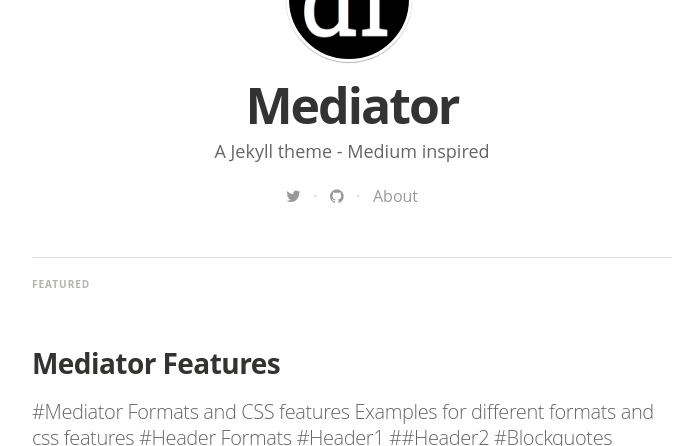
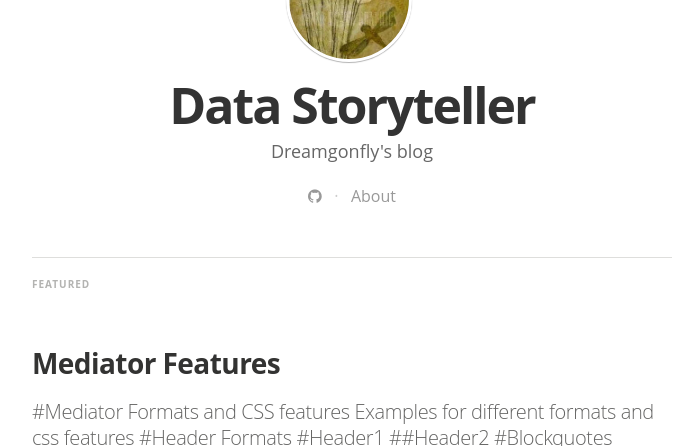
Before and after one commit to dreamgonfly/dreamgonfly.github.io, a Jekyll site: the page built from index.html, in a window 1280 px wide and 900 px high, cut to the strip 454-900 px from the top of the window. Shown: the whole strip, without its empty margins (288-972 px from the left). Built offline with Jekyll 4.4.1, drawn with Linux system fonts in a browser that asks for light colours; nearby versions of some CDN libraries; some web fonts are replaced; the list of posts is cut into pages by our own code; comment, search, counter and statistics services are not loaded; some of the changed text lies outside the part shown.

Commit message:
Configure site settings

```diff
--- a/_config.yml
+++ b/_config.yml
@@ -4,28 +4,28 @@ gems:
   - jekyll-paginate
 
 # Site settings
-title: "Mediator"
+title: "Data Storyteller"
 description: > # this means to ignore newlines until "email:"
-   A Jekyll theme - Medium inspired
+   Dreamgonfly's blog
 
-email: a-mail@mail.mail
+email: dreamgonfly@gmail.com
 #blog logo
-logo: "/assets/images/df_logo.jpg"
-float_logo: true # true, false (default)
+logo: "/assets/images/dragonfly_moon.jpg"
+float_logo: false # true, false (default)
 
 # blog cover
 cover: "/assets/images/cA4aKEIPQrerBnp1yGHv_IMG_9534-3-2.jpg"
 
-name: 'Dirk Fabisch'
-author: 'Dirk Fabisch'
+name: 'Jo, Yongrae'
+author: 'Jo, Yongrae'
 author_image: "/assets/images/author.jpg"
 
 paginate:	5
 
-url: "http://myblog.***.***" # the base hostname & protocol for your site
+url: "https://dreamgonfly.github.io" # the base hostname & protocol for your site
 baseurl: ""
 #used to display twitter cards
-twitter_handle: '@dirkfabisch'
+twitter_handle: '@dreamgonfly'
 
 #fill in disqus shortname to use disqus
 disqus: dreamgonfly-blog
@@ -34,12 +34,12 @@ disqus: dreamgonfly-blog
 
 # social icons and sharing options
 social:
-  - icon:	twitter
-    url:	https://twitter.com/dirkfabisch
-    desc: Follow me on twitter
-    share_url: http://twitter.com/share
-    share_title: ?text=
-    share_link: "&amp;url="
+  # - icon:	twitter
+  #   url:	https://twitter.com/dirkfabisch
+  #   desc: Follow me on twitter
+  #   share_url: http://twitter.com/share
+  #   share_title: ?text=
+  #   share_link: "&amp;url="
 
 #  - icon:	facebook
 #    url:	https://facebook.com/???
@@ -49,7 +49,7 @@ social:
 #    share_link: "&amp;u="
 
   - icon:	github
-    url:	https://github.com/dirkfabisch
+    url:	https://github.com/dreamgonfly
     desc:	Fork me on github
     share_url:
     share_title:
```
Also changed, not shown: assets/images/dragonfly_moon.jpg (added).
